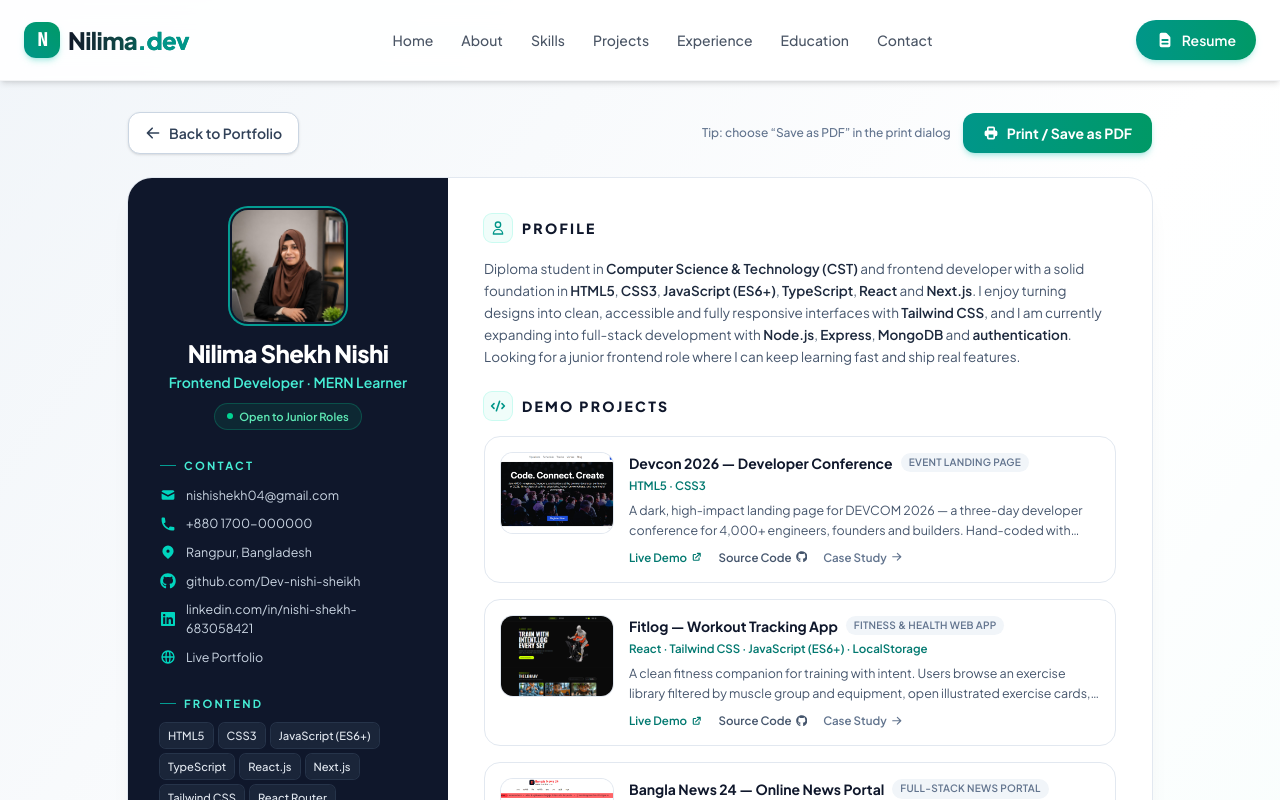
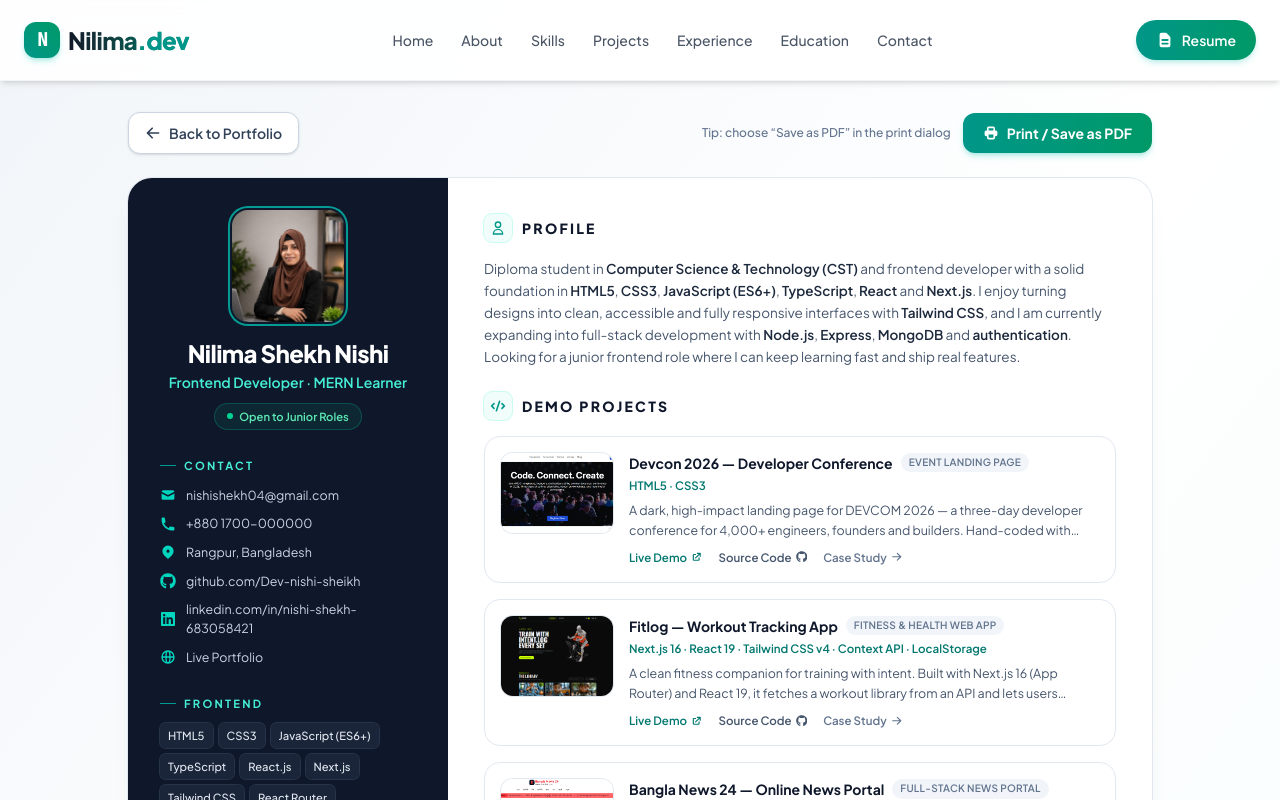
Before and after one commit to Dev-nishi-sheikh/portfolio-ejp-14, a React (Vite) app in the folder frontend/: page /resume in a window 1280 px wide. Shown: the top 800 px of the page. Built offline with nearby package versions, Linux system fonts and the light colour scheme.

Commit message:
Point Fitlog to Vercel deployment and update its tech stack

```diff
--- a/frontend/src/data/projects.js
+++ b/frontend/src/data/projects.js
@@ -29,19 +29,26 @@ const projects = [
     title: "Fitlog — Workout Tracking App",
     image: fitlog,
     category: "Fitness & Health Web App",
-    technologies: ["React", "Tailwind CSS", "JavaScript (ES6+)", "LocalStorage"],
+    technologies: [
+      "Next.js 16",
+      "React 19",
+      "Tailwind CSS v4",
+      "Context API",
+      "LocalStorage",
+    ],
     description:
-      "A clean fitness companion for training with intent. Users browse an exercise library filtered by muscle group and equipment, open illustrated exercise cards, build a personal training plan, and log every set with weight, reps and rest tracking.",
-    live: "https://dev-nishi-sheikh.github.io/fitlog/",
+      "A clean fitness companion for training with intent. Built with Next.js 16 (App Router) and React 19, it fetches a workout library from an API and lets users browse exercises filtered by muscle group and equipment, open individual exercise pages, and build a personal training plan — persisted in the browser with localStorage. Each saved workout tracks sets with weight, reps and rest.",
+    live: "https://fitlog-two-hazel.vercel.app/",
     github: "https://github.com/Dev-nishi-sheikh/fitlog",
     challenges: [
+      "Fetching workout data server-side in the Next.js App Router and handling loading and empty states",
       "Designing instant multi-criteria filtering (muscle group + equipment) over the exercise library",
-      "Keeping workout logs organised and persistent with browser localStorage",
+      "Sharing the saved-plan and workout state across pages with React Context and keeping it persistent via localStorage",
       "Making the dark interface readable with clear contrast for weight, reps and set data",
     ],
     future: [
       "Progress charts and weekly volume stats per muscle group",
-      "Node.js / Express + MongoDB accounts to sync training plans across devices",
+      "User accounts to sync training plans across devices",
       "Rest timer with notifications between sets",
     ],
   },
```
